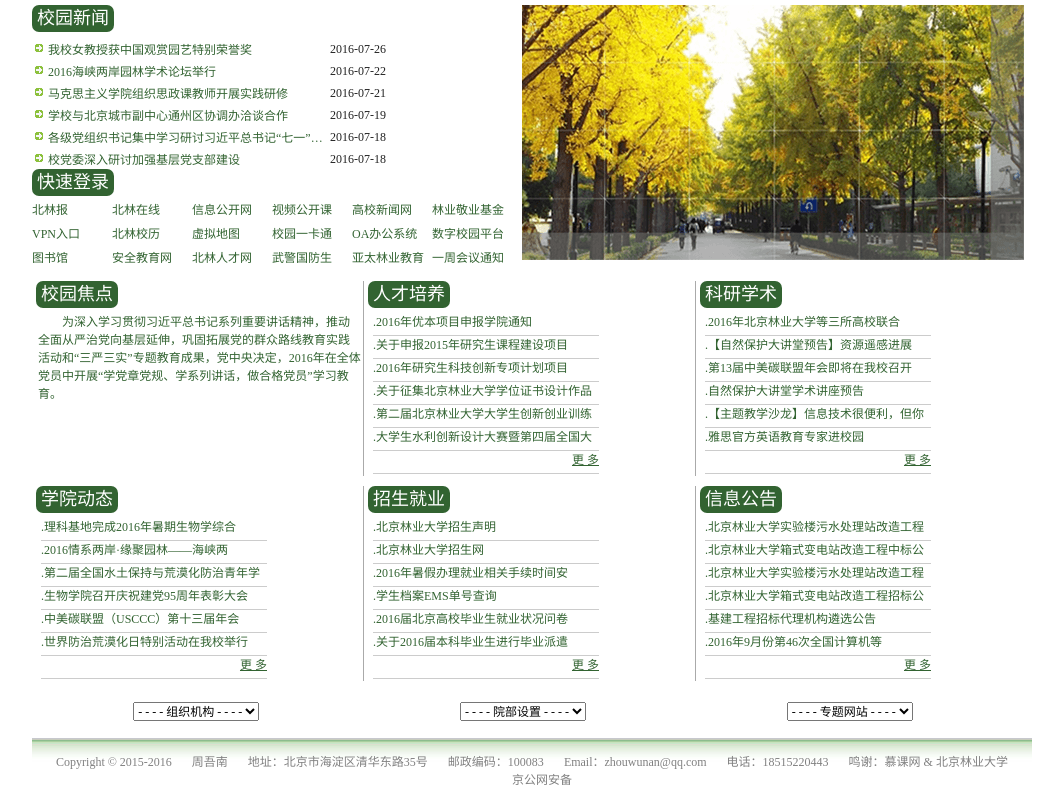
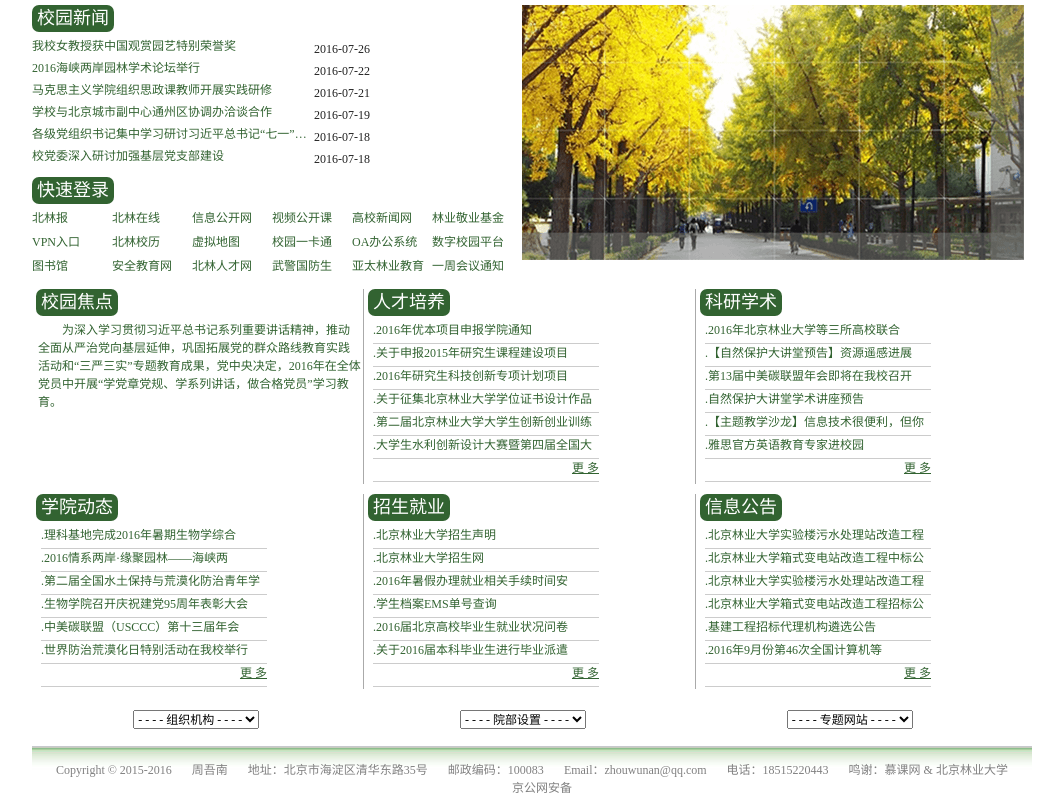
Before and after one commit to mingttong/ResponsiveBjfu2.0, a website: page src/index.html in a window 1280 px wide. Shown: the part 135-944 px from the top of the page, without its empty margins (108-1171 px from the left). Drawn offline with Linux system fonts and the light colour scheme.

Commit message:
去除掉li-pic小图标

```diff
--- a/src/css/main.css
+++ b/src/css/main.css
@@ -320,11 +320,16 @@ header .main ul li a:hover, a:active {
 }
 
 .content-top .left .xyxw .li-pic {
-    display: inline-block;
+    /*display: inline-block;*/
+    display: none;
     width: 0.16rem;
     height: 0.22rem;
     padding: 0px;
     background: url('../img/li.gif') no-repeat;
+}
+
+.content-top .left .ksdl {
+    margin-top: 8px;
 }
 
 .content-top .left .ksdl li {
```
